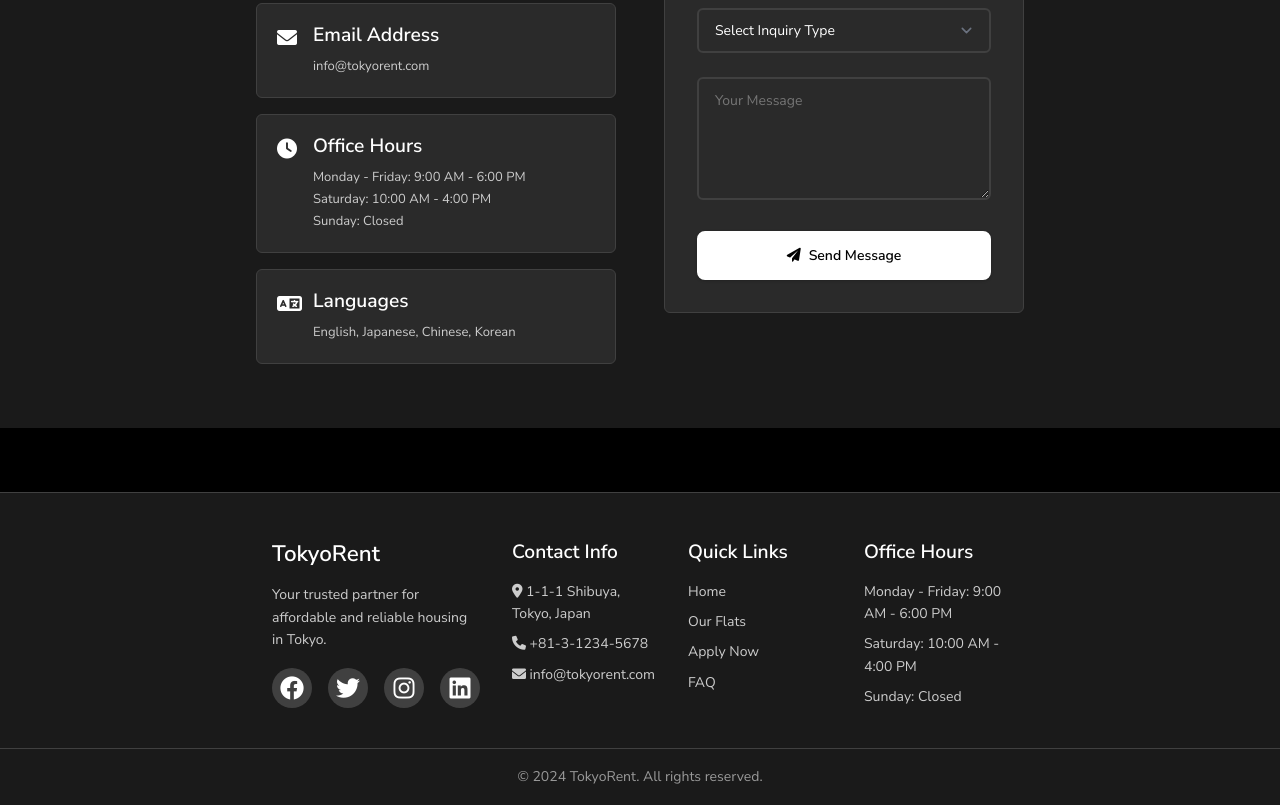
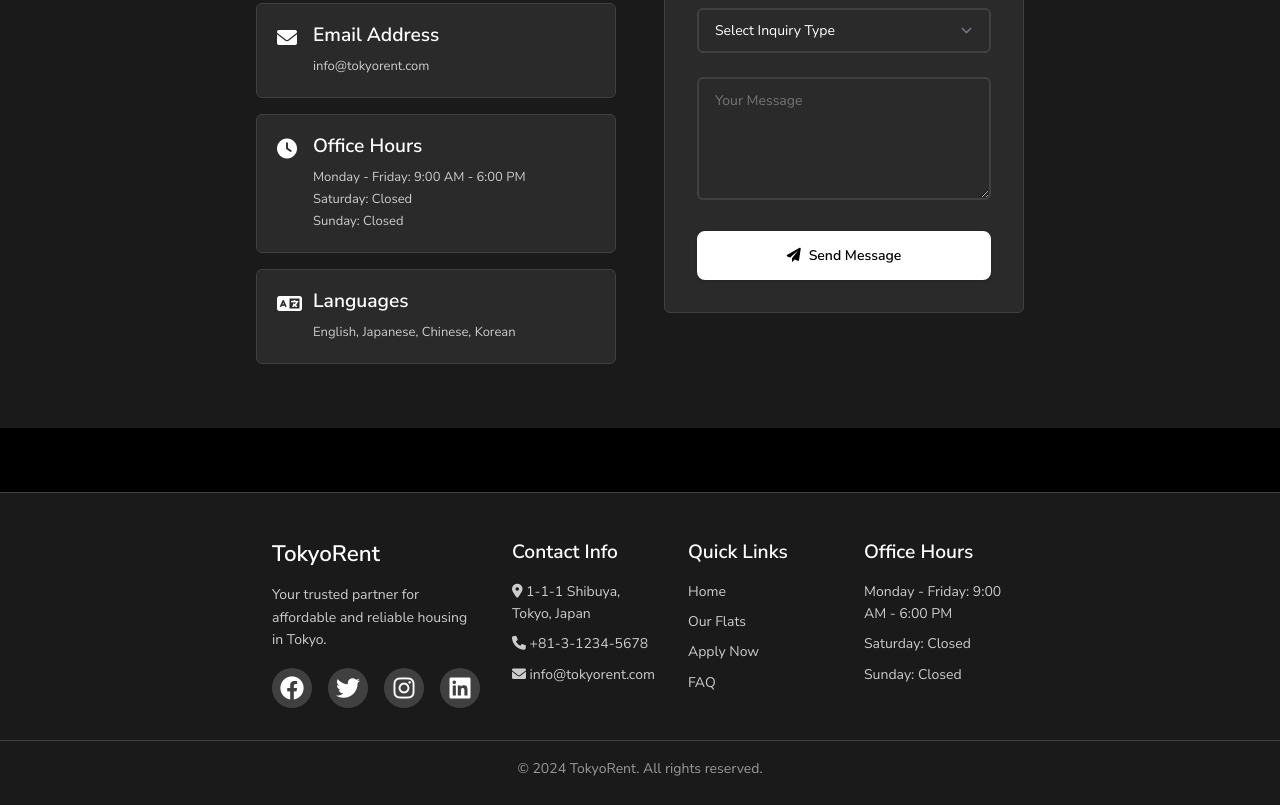
Before and after one commit to kavapu/tokyorentstatic, a plain HTML site: page index.html in a window 1280 px wide. Shown: the part 1678-2483 px from the top of the page. Drawn offline with Linux system fonts and the light colour scheme.

Commit message:
Update office hours: Change Saturday from '10:00 AM - 4:00 PM' to 'Closed' - now both Saturday and Sunday show as closed

```diff
--- a/index.html
+++ b/index.html
@@ -165,7 +165,7 @@
                     <i class="fas fa-clock"></i>
                     <div>
                         <h4>Office Hours</h4>
-                        <p>Monday - Friday: 9:00 AM - 6:00 PM<br>Saturday: 10:00 AM - 4:00 PM<br>Sunday: Closed</p>
+                        <p>Monday - Friday: 9:00 AM - 6:00 PM<br>Saturday: Closed<br>Sunday: Closed</p>
                     </div>
                 </div>
 
@@ -248,7 +248,7 @@
                 <div class="footer-section">
                     <h4>Office Hours</h4>
                     <p>Monday - Friday: 9:00 AM - 6:00 PM</p>
-                    <p>Saturday: 10:00 AM - 4:00 PM</p>
+                    <p>Saturday: Closed</p>
                     <p>Sunday: Closed</p>
                 </div>
             </div>
```
Also changed, not shown: faq.html (+2 -2 lines).
